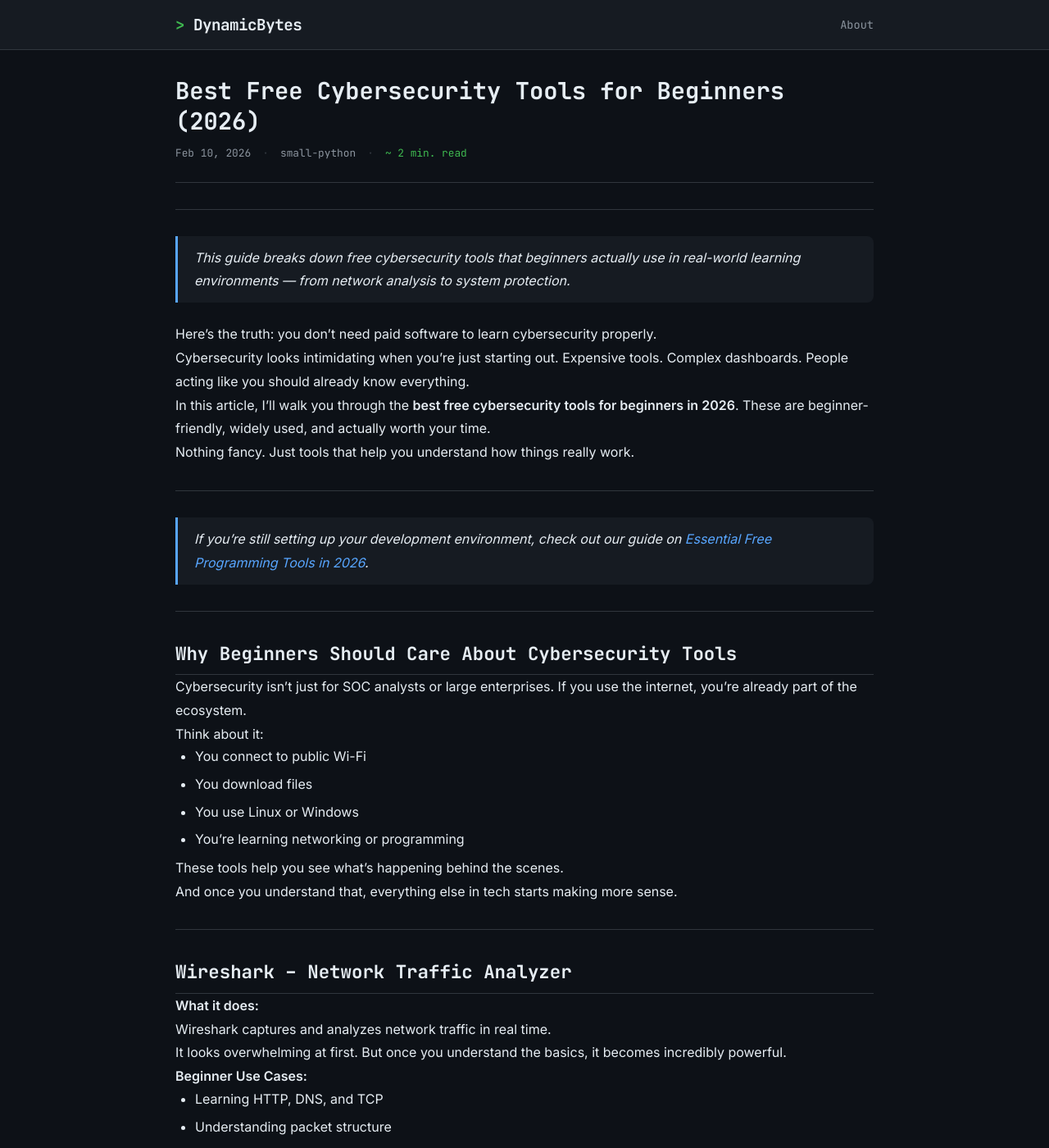
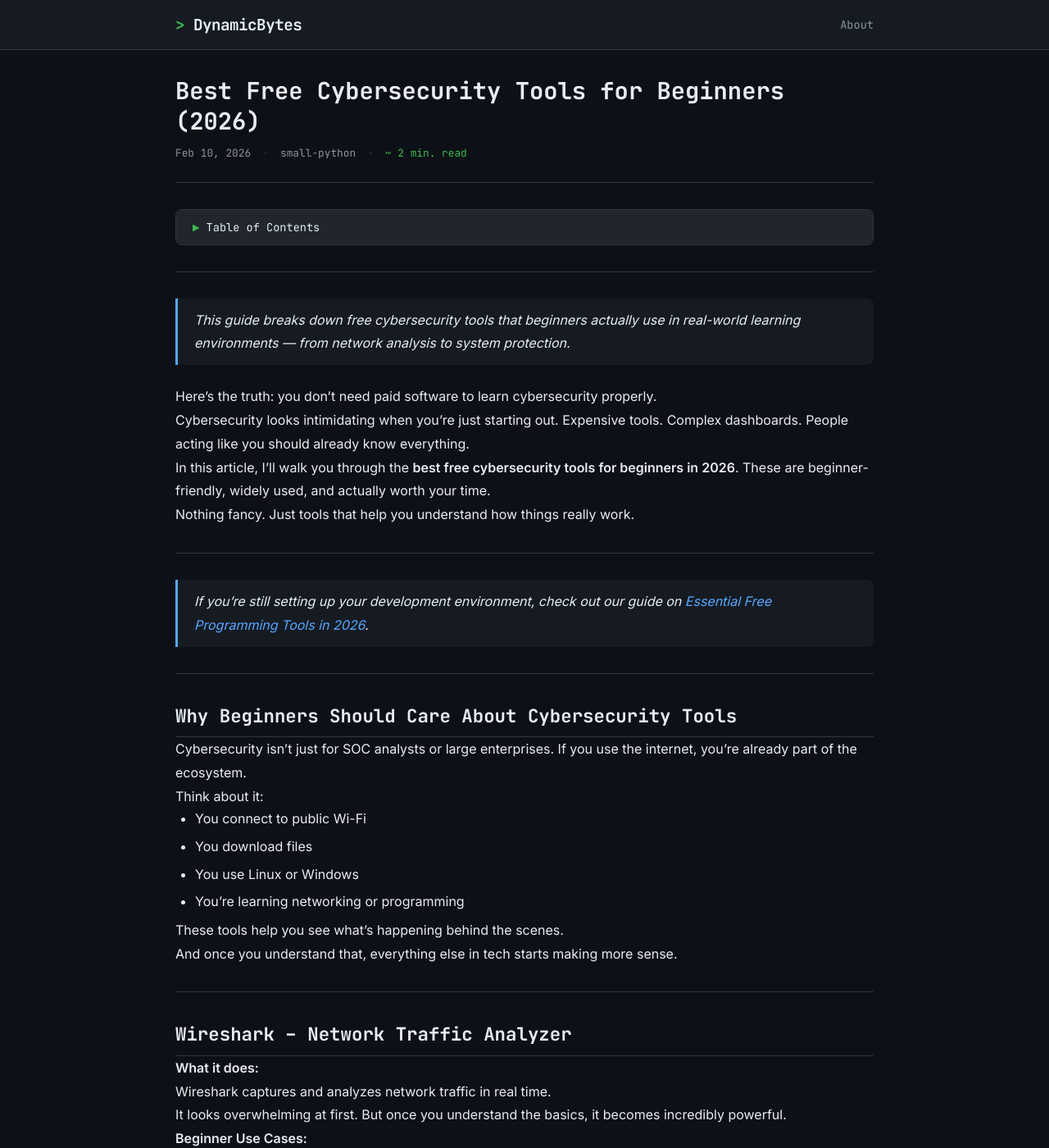
Before and after one commit to small-python/dynamicbytes-blog, a Jekyll site: the page built from _posts/2026-02-10-best-free-cybersecurity-tools-for-beginners.md, in a window 1280 px wide and 1400 px high. Shown: the whole window at 82% size. Built offline with Jekyll 4.4.1, drawn with Linux system fonts in a browser that asks for light colours.

Commit message:
Updated post page and stylesheet for Table of Contents

```diff
--- a/_layouts/post.html
+++ b/_layouts/post.html
@@ -38,6 +38,15 @@
   </header>
 
   <div class="post-content">
+    <!-- Table of Contents -->
+<div class="toc-wrapper">
+  <button class="toc-toggle" onclick="toggleTOC()">
+    <span class="toc-toggle-icon">▶</span> Table of Contents
+  </button>
+  <nav class="toc" id="toc" style="display:none;">
+    <ul id="toc-list"></ul>
+  </nav>
+</div>
     {{ content }}
   </div>
 
@@ -51,4 +60,49 @@
     bar.style.width = progress + '%';
   });
 </script>
+
+<!-- Table of Contents -->
+<script>
+  // Build TOC from headings
+  const headings = document.querySelectorAll('.post-content h2, .post-content h3');
+  const tocList = document.getElementById('toc-list');
+
+  headings.forEach(heading => {
+    // Auto-add ID to heading if missing
+    if (!heading.id) {
+      heading.id = heading.textContent
+        .toLowerCase()
+        .replace(/[^a-z0-9]+/g, '-')
+        .replace(/(^-|-$)/g, '');
+    }
+
+    const li = document.createElement('li');
+    const a = document.createElement('a');
+    a.href = '#' + heading.id;
+    a.textContent = heading.textContent;
+
+    // Indent h3 under h2
+    if (heading.tagName === 'H3') li.style.paddingLeft = '1rem';
+
+    li.appendChild(a);
+    tocList.appendChild(li);
+  });
+
+  // Hide TOC if no headings found
+  if (headings.length === 0) {
+    document.querySelector('.toc-wrapper').style.display = 'none';
+  }
+
+  function toggleTOC() {
+    const toc = document.getElementById('toc');
+    const icon = document.querySelector('.toc-toggle-icon');
+    if (toc.style.display === 'none') {
+      toc.style.display = 'block';
+      icon.textContent = '▼';
+    } else {
+      toc.style.display = 'none';
+      icon.textContent = '▶';
+    }
+  }
+</script>
 </article>
--- a/assets/css/style.scss
+++ b/assets/css/style.scss
@@ -410,6 +410,62 @@
   color: var(--accent-green);
 }
 
+/* ── Table of Contents ── */
+.toc-wrapper {
+  margin: 1.5rem 0 2rem;
+  border: 1px solid var(--border);
+  border-radius: var(--radius);
+  overflow: hidden;
+}
+
+.toc-toggle {
+  width: 100%;
+  background: var(--surface-2);
+  color: var(--text);
+  border: none;
+  padding: 0.75rem 1.25rem;
+  font-family: 'JetBrains Mono', monospace;
+  font-size: 0.85rem;
+  text-align: left;
+  cursor: pointer;
+  display: flex;
+  align-items: center;
+  gap: 0.5rem;
+  transition: background 0.2s;
+}
+
+.toc-toggle:hover { background: var(--border); }
+
+.toc-toggle-icon {
+  font-size: 0.7rem;
+  color: var(--accent-green);
+}
+
+.toc {
+  padding: 1rem 1.25rem;
+  background: var(--surface);
+}
+
+.toc ul {
+  list-style: none;
+  padding: 0;
+  margin: 0;
+}
+
+.toc ul li {
+  margin-bottom: 0.5rem;
+}
+
+.toc ul li a {
+  font-family: 'JetBrains Mono', monospace;
+  font-size: 0.82rem;
+  color: var(--text-muted);
+  text-decoration: none;
+  transition: color 0.2s;
+}
+
+.toc ul li a:hover { color: var(--accent); }
+
 /* ── Responsive — Tablet ── */
 @media (min-width: 601px) and (max-width: 900px) {
   .post-grid { grid-template-columns: repeat(2, 1fr); }
```
